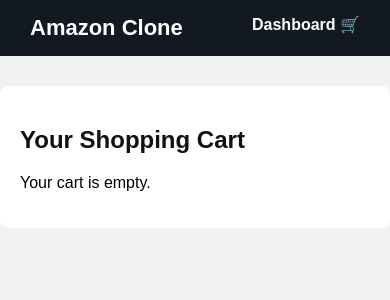
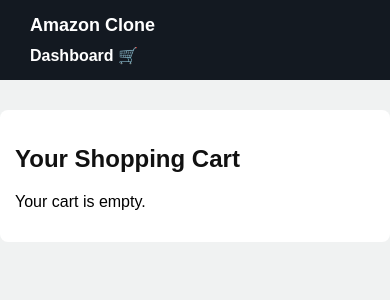
Before and after one commit to apple623/AMAZON_CLONE, a Flask app: page /cart in a window 390 px wide. Shown: the top 300 px of the page. Run offline with Flask 3, Linux system fonts and the light colour scheme; the visitor is signed in with stand-in values (Sample User, id 1); data that the repository does not hold is empty.

Commit message:
Fix corrupted cart.html

```diff
--- a/templates/cart.html
+++ b/templates/cart.html
@@ -2,6 +2,7 @@
 <html lang="en">
 <head>
   <meta charset="UTF-8">
+  <meta name="viewport" content="width=device-width, initial-scale=1.0">
   <title>Your Cart - Amazon Clone</title>
   <style>
     body {
@@ -17,11 +18,14 @@
       padding: 15px 30px;
       font-size: 22px;
       font-weight: bold;
+      display: flex;
+      justify-content: space-between;
+      align-items: center;
+      flex-wrap: wrap;
     }
 
     .navbar a {
       color: white;
-      float: right;
       font-size: 16px;
       text-decoration: none;
     }
@@ -39,9 +43,14 @@
       color: #111;
     }
 
+    .table-wrapper {
+      overflow-x: auto;
+    }
+
     table {
       width: 100%;
       border-collapse: collapse;
+      min-width: 600px;
     }
 
     table th, table td {
@@ -57,7 +66,7 @@
     }
 
     input[type="number"] {
-      width: 50px;
+      max-width: 60px;
       text-align: center;
       border: none;
       background: transparent;
@@ -133,6 +142,47 @@
       border-radius: 4px;
       box-shadow: 0 2px 5px rgba(0,0,0,0.2);
     }
+
+    @media (max-width: 600px) {
+      .navbar {
+        font-size: 18px;
+        flex-direction: column;
+        align-items: flex-start;
+        gap: 10px;
+      }
+
+      .container {
+        padding: 15px;
+      }
+
+      table th, table td {
+        font-size: 14px;
+        padding: 8px;
+      }
+
+      img {
+        width: 70px;
+      }
+
+      .qty-form button {
+        padding: 4px 8px;
+        font-size: 16px;
+      }
+
+      .checkout-btn {
+        width: 100%;
+        text-align: center;
+      }
+
+      input[type="number"] {
+        max-width: 50px;
+        font-size: 14px;
+      }
+
+      .total {
+        font-size: 18px;
+      }
+    }
   </style>
 </head>
 <body>
@@ -157,6 +207,7 @@
 <div class="container">
   <h2>Your Shopping Cart</h2>
   {% if cart_items|length > 0 %}
+  <div class="table-wrapper">
     <table>
       <tr>
         <th>Product</th>
@@ -189,6 +240,7 @@
       </tr>
       {% endfor %}
     </table>
+  </div>
 
   <h4 class="total">Total: ${{ '%.2f'|format(ns.total) }}</h4>
   <a href="{{ url_for('checkout') }}" class="checkout-btn">Proceed to Checkout</a>
@@ -196,11 +248,7 @@
   {% else %}
     <p>Your cart is empty.</p>
   {% endif %}
-
 </div>
 
-
-
 </body>
-
 </html>
```
Lines whose indentation alone changed are shown as unchanged.
